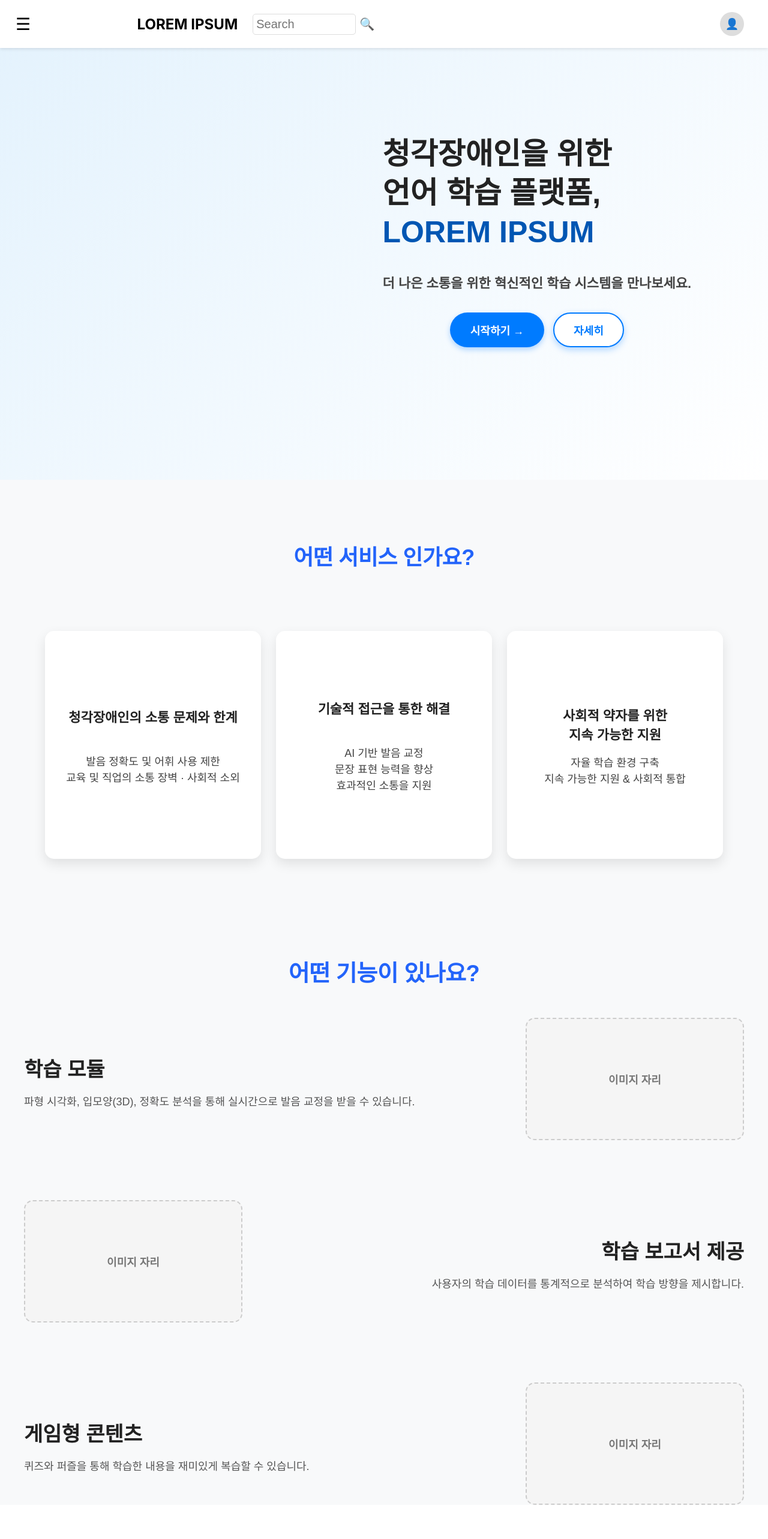
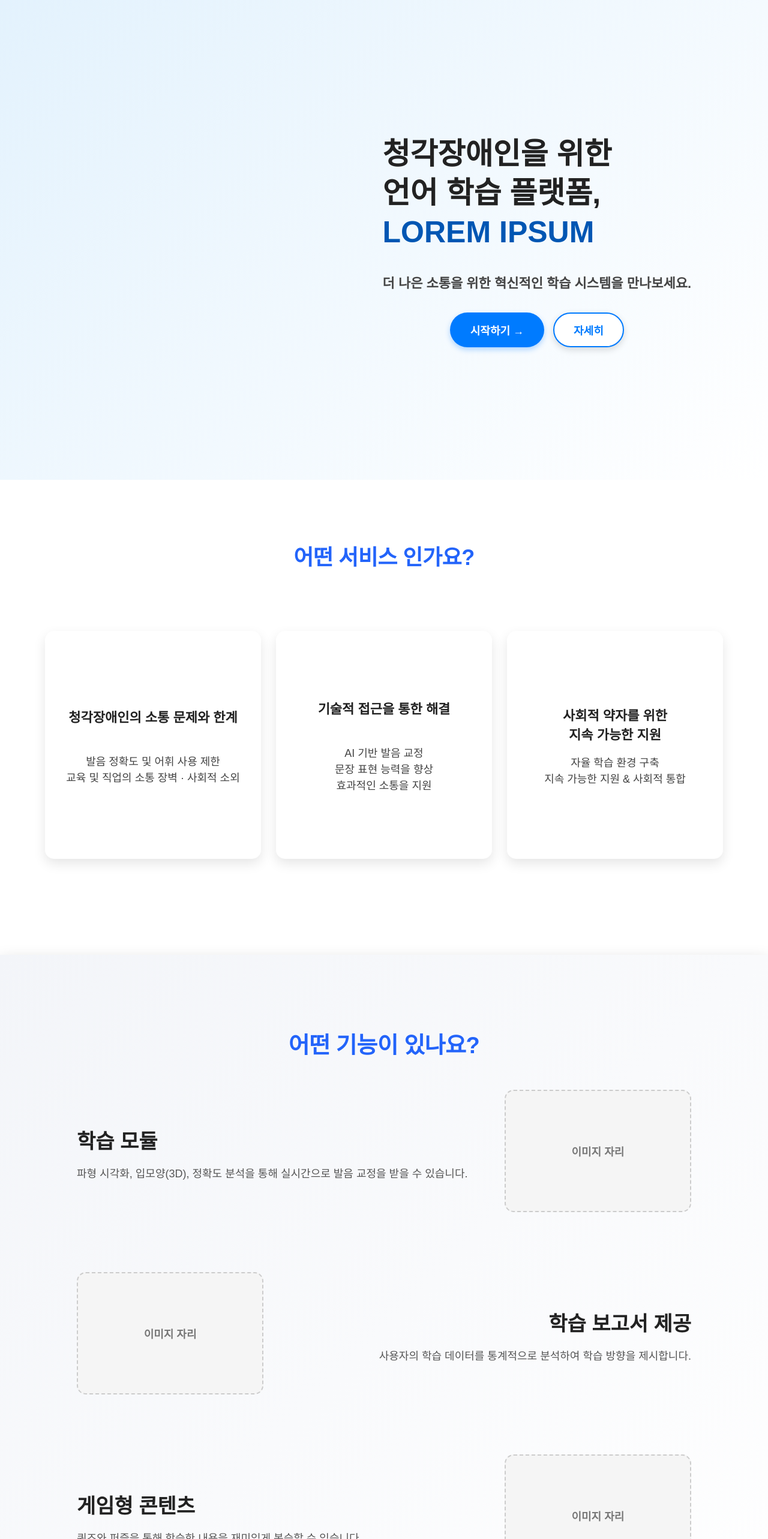
Before and after one commit to hsu-capstone-prism/DamSeol, a React (Create React App) app in the folder frontend/: page / in a window 1280 px wide. Shown: the top 2566 px of the page at 60% size. Built offline with nearby package versions, Linux system fonts and the light colour scheme.

Commit message:
LandingPage & LoginPage 수정

```diff
--- a/frontend/package.json
+++ b/frontend/package.json
@@ -7,6 +7,7 @@
     "@testing-library/jest-dom": "^6.6.3",
     "@testing-library/react": "^16.2.0",
     "@testing-library/user-event": "^13.5.0",
+    "framer-motion": "^12.4.3",
     "react": "^19.0.0",
     "react-dom": "^19.0.0",
     "react-router-dom": "^7.1.5",
--- a/frontend/src/App.js
+++ b/frontend/src/App.js
@@ -1,29 +1,38 @@
 import React from "react";
-import { BrowserRouter, Routes, Route } from "react-router-dom";
+import { BrowserRouter, Routes, Route, useLocation } from "react-router-dom";
 import LandingPage from "./pages/StartPage/LandingPage";
 import LoginPage from "./pages/StartPage/LoginPage";
 import Header from "./components/Header";
 import MainPage from "./pages/MainPage/MainPage";
 
-function App() {
+function AppContent() {
+  const location = useLocation();
+  const hideHeaderPaths = ["/", "/login"]; // Header를 숨길 페이지
+
   const routes = [
     { path: "/", element: <LandingPage /> },
     { path: "/login", element: <LoginPage /> },
     { path: "/main", element: <MainPage /> },
   ];
 
-  const routeComponents = routes.map(({ path, element }, key) => (
-    <Route path={path} element={element} key={key} />
-  ));
-
   return (
     <div>
-      <BrowserRouter>
-        <Header />
-        <Routes>{routeComponents}</Routes>
-      </BrowserRouter>
+      {!hideHeaderPaths.includes(location.pathname) && <Header />}
+      <Routes>
+        {routes.map(({ path, element }, key) => (
+          <Route path={path} element={element} key={key} />
+        ))}
+      </Routes>
     </div>
   );
 }
 
+function App() {
+  return (
+    <BrowserRouter>
+      <AppContent />
+    </BrowserRouter>
+  );
+}
+
 export default App;
--- a/frontend/src/pages/StartPage/LandingPage.jsx
+++ b/frontend/src/pages/StartPage/LandingPage.jsx
@@ -103,7 +103,7 @@ const LandingPage = () => {
       </div>
 
       {/* 기능 섹션 추가 */}
-
+      <div className="feature-section-container">
         {/* 기능 섹션 제목 */}
         <div className="feature-title">어떤 기능이 있나요?</div>
 
@@ -151,6 +151,7 @@ const LandingPage = () => {
           <div className="feature-placeholder">이미지 자리</div>
         </div>
       </div>
+    </div>
   );
 };
 
--- a/frontend/src/styles/LandingPage.css
+++ b/frontend/src/styles/LandingPage.css
@@ -1,6 +1,6 @@
 .landing-container {
   font-family: "Poppins", sans-serif;
-  background-color: #f8f9fa;
+  background-color: white;
   color: #333;
 }
 
@@ -13,6 +13,7 @@
   text-align: left;
   padding: 0 10%;
   background: linear-gradient(135deg, #e3f2fd, #ffffff);
+  color: #222;
 }
 
 .hero-text h1 {
@@ -55,7 +56,7 @@
   font-weight: 600;
   transition: all 0.3s ease;
   border: 2px solid transparent;
-  box-shadow: 0 4px 12px rgba(0, 123, 255, 0.3); /* 버튼 그림자 */
+  box-shadow: 0 4px 12px rgba(0, 0, 0, 0.15); /* 버튼 그림자 */
 }
 
 .start-button {
@@ -102,7 +103,7 @@
   margin: 0 auto; /* 중앙 정렬 */
   gap: 25px; /* 카드 간격 */
   padding: 60px 10px;
-  background: #f8f9fa; /* 연한 그레이 */
+  background: white;
 }
 
 /* 카드 공통 스타일 */
@@ -123,6 +124,7 @@
 
 .card:hover {
   transform: scale(1.05);
+  box-shadow: 0px 8px 25px rgba(0, 0, 0, 0.15);
 }
 
 /* 카드 제목 */
@@ -147,6 +149,7 @@
 .fade-section {
   opacity: 0;
   transition: all 0.8s ease-out;
+  transform: translateY(20px);
 }
 
 .fade-section {
@@ -170,13 +173,10 @@
 }
 
 .feature-section-container {
-  background: linear-gradient(
-    135deg,
-    #f0f8ff,
-    #ffffff
-  ); /* Hero 스타일과 유사한 부드러운 그러데이션 */
+  background: linear-gradient(135deg, #f3f5f9, #ffffff);
   padding: 120px 10%;
   text-align: center;
+  box-shadow: 0px 8px 25px rgba(0, 0, 0, 0.15);
 }
 
 /* 왼쪽 정렬 (텍스트 왼쪽, 이미지 오른쪽) */
--- a/frontend/src/styles/LoginPage.css
+++ b/frontend/src/styles/LoginPage.css
@@ -5,7 +5,7 @@
   align-items: center;
   justify-content: center;
   min-height: 100vh;
-  padding-top: 80px; /* 헤더 아래로 내리기 */
+  padding-top: 20px; /* 헤더 아래로 내리기 */
   text-align: center;
   font-family: "Poppins", sans-serif;
   background-color: #f8f9fa;
@@ -18,7 +18,7 @@
   border-radius: 15px;
   box-shadow: 0 10px 30px rgba(0, 0, 0, 0.1);
   max-width: 500px;
-  width: 90%;
+  width: 80%;
   text-align: center;
 }
 
@@ -31,7 +31,7 @@
 
 /* 입력 필드 스타일 */
 .input-group {
-  width: 100%;
+  width: 95%;
   margin-bottom: 20px;
 }
 
```
Also changed, not shown: 1 other file (tests, documents, lock files or other folders). Lines whose indentation alone changed are shown as unchanged.
